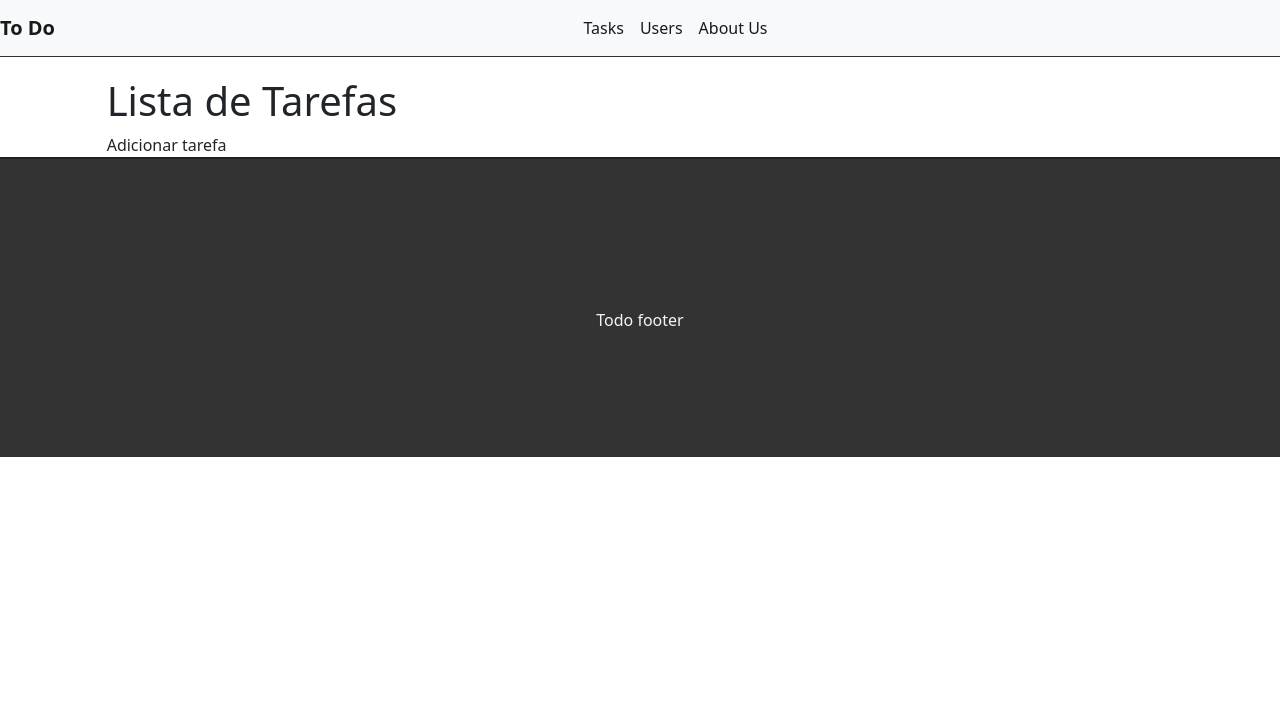
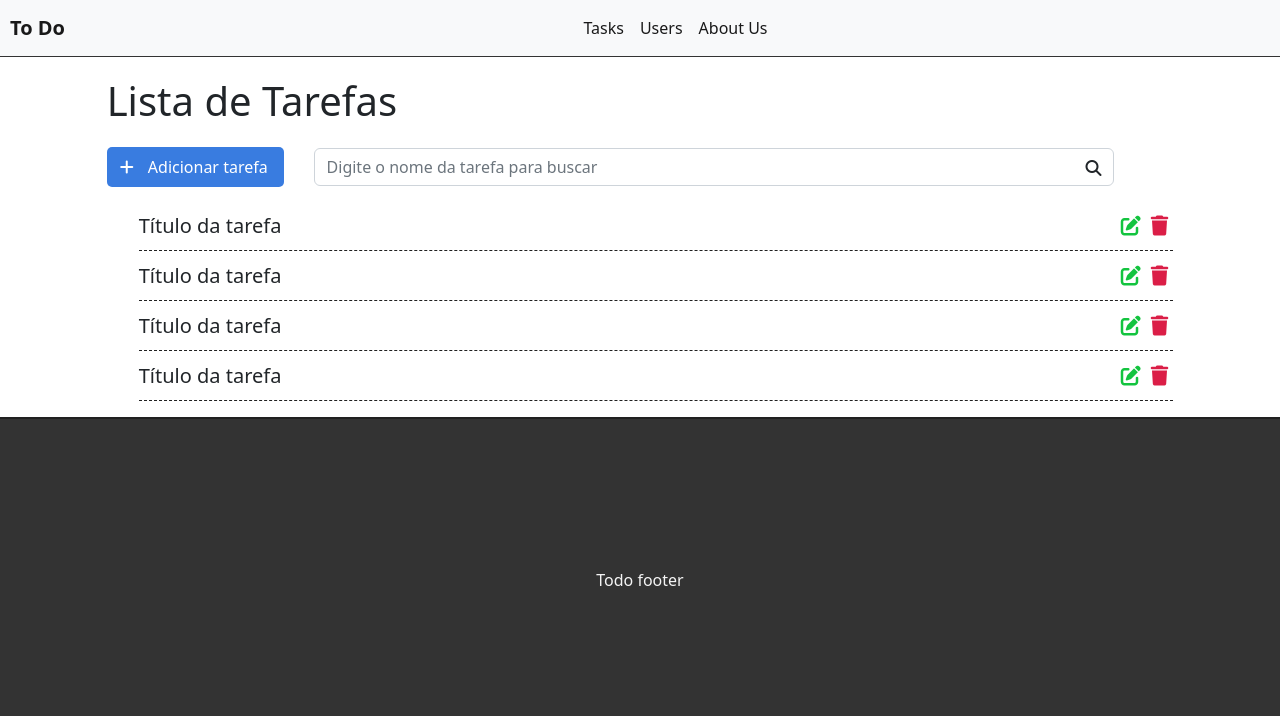
Before and after one commit to Thiagosb99/todo_django, a Django app: page /tasks/ in a window 1280 px wide. Shown: the top 716 px of the page. Run offline with Django 3.2, Linux system fonts and the light colour scheme; some libraries are stand-ins or nearby versions.

Commit message:
layout tasks page

```diff
--- a/tasks/static/css/styles.css
+++ b/tasks/static/css/styles.css
@@ -1,5 +1,10 @@
 .container-fluid {
     padding: 0;
+}
+
+nav div.container-fluid{
+    padding-left: 10px;
+    padding-right: 10px;
 }
 
 /* Navbar */
@@ -22,6 +27,74 @@
     letter-spacing: 1px;
 }
 
+/* botao de adicionar*/
+
+.add-div{
+    background-color: rgb(57, 124, 224);
+    cursor: pointer;
+    display: inline-block;
+    color: white;
+    padding: 8px;
+    border-radius: 5px;
+    margin-right: 25px;
+}
+
+.fas.fa-plus{
+    color: white;
+    margin-left: 5px;
+    margin-right: 10px;
+}
+
+
+/*search*/
+
+.fas.fa-search{
+   position: absolute;
+   right: 12px;
+   top:12px ;
+}
+
+.search-div{
+    position: relative;
+    padding: 0;
+    margin-top: 15px;
+    margin-bottom: 15px;
+    display: inline-block;
+}
+
+
+/*Lista de tarefas*/
+
+.list-div{
+    padding: 0;
+}
+
+.task-list{
+    padding-left: 0;
+}
+
+.task-item{
+    list-style: none;
+    font-size: 20px;
+    height: 50px;
+    padding-top: 10px;
+    border-bottom: 1px dashed #202020;
+}
+
+.fas.fa-trash, .fas.fa-edit{
+    cursor: pointer;
+    margin: 5px;
+    font-size: 20px;
+    float: right;
+}
+
+.fas.fa-trash{
+    color: #db1e47;
+}
+
+.fas.fa-edit{
+    color: #13c43f;
+}
 
 /* rodapé */
 
--- a/tasks/templates/base.html
+++ b/tasks/templates/base.html
@@ -7,6 +7,7 @@
     <meta http-equiv="X-UA-Compatible" content="IE=edge">
     <meta name="viewport" content="width=device-width, initial-scale=1.0">
     <link rel="stylesheet" href="https://cdn.jsdelivr.net/npm/bootstrap@5.2.2/dist/css/bootstrap.min.css" integrity="sha384-Zenh87qX5JnK2Jl0vWa8Ck2rdkQ2Bzep5IDxbcnCeuOxjzrPF/et3URy9Bv1WTRi" crossorigin="anonymous">
+    <link rel="stylesheet" href="https://cdn.jsdelivr.net/npm/@fortawesome/fontawesome-free@6.2.0/css/fontawesome.min.css" integrity="sha384-z4tVnCr80ZcL0iufVdGQSUzNvJsKjEtqYZjiQrrYKlpGow+btDHDfQWkFjoaz/Zr" crossorigin="anonymous">
     <link rel="stylesheet" href="{% static 'css/styles.css' %}"><!--carrega o arquivo de css com esse static-->
     <title>{% block title %}{% endblock  %}</title>
 </head>
@@ -45,6 +46,7 @@
     </div>
 
     <script src="https://cdn.jsdelivr.net/npm/bootstrap@5.2.2/dist/js/bootstrap.bundle.min.js" integrity="sha384-OERcA2EqjJCMA+/3y+gxIOqMEjwtxJY7qPCqsdltbNJuaOe923+mo//f6V8Qbsw3" crossorigin="anonymous"></script>
+    <script src="https://kit.fontawesome.com/c88151866f.js" crossorigin="anonymous"></script>
     <script src="{% static 'js/scripts.js' %}">//carrega o arquivo de js com esse static
     </script>
 </body>
--- a/tasks/templates/tasks/list.html
+++ b/tasks/templates/tasks/list.html
@@ -10,6 +10,33 @@
         <i class="fas fa-plus"></i> Adicionar tarefa
     </div>
 
+    <div class="col-9 search-div">
+        <input  class="form-control" type="text" id="search" name="search" placeholder="Digite o nome da tarefa para buscar">
+        <i class="fas fa-search"></i>
+    </div>
+    <ul>
+        <li class="task-item">
+            <span>Título da tarefa</span>
+            <span><i class="fas fa-trash"></i></span>
+            <span><i class="fas fa-edit"></i></span>
+        </li>
+        <li class="task-item">
+            <span>Título da tarefa</span>
+            <span><i class="fas fa-trash"></i></span>
+            <span><i class="fas fa-edit"></i></span>
+        </li>
+        <li class="task-item">
+            <span>Título da tarefa</span>
+            <span><i class="fas fa-trash"></i></span>
+            <span><i class="fas fa-edit"></i></span>
+        </li>
+        <li class="task-item">
+            <span>Título da tarefa</span>
+            <span><i class="fas fa-trash"></i></span>
+            <span><i class="fas fa-edit"></i></span>
+        </li>
+    </ul>
+
 </div>
 
 {% endblock  %}
```
